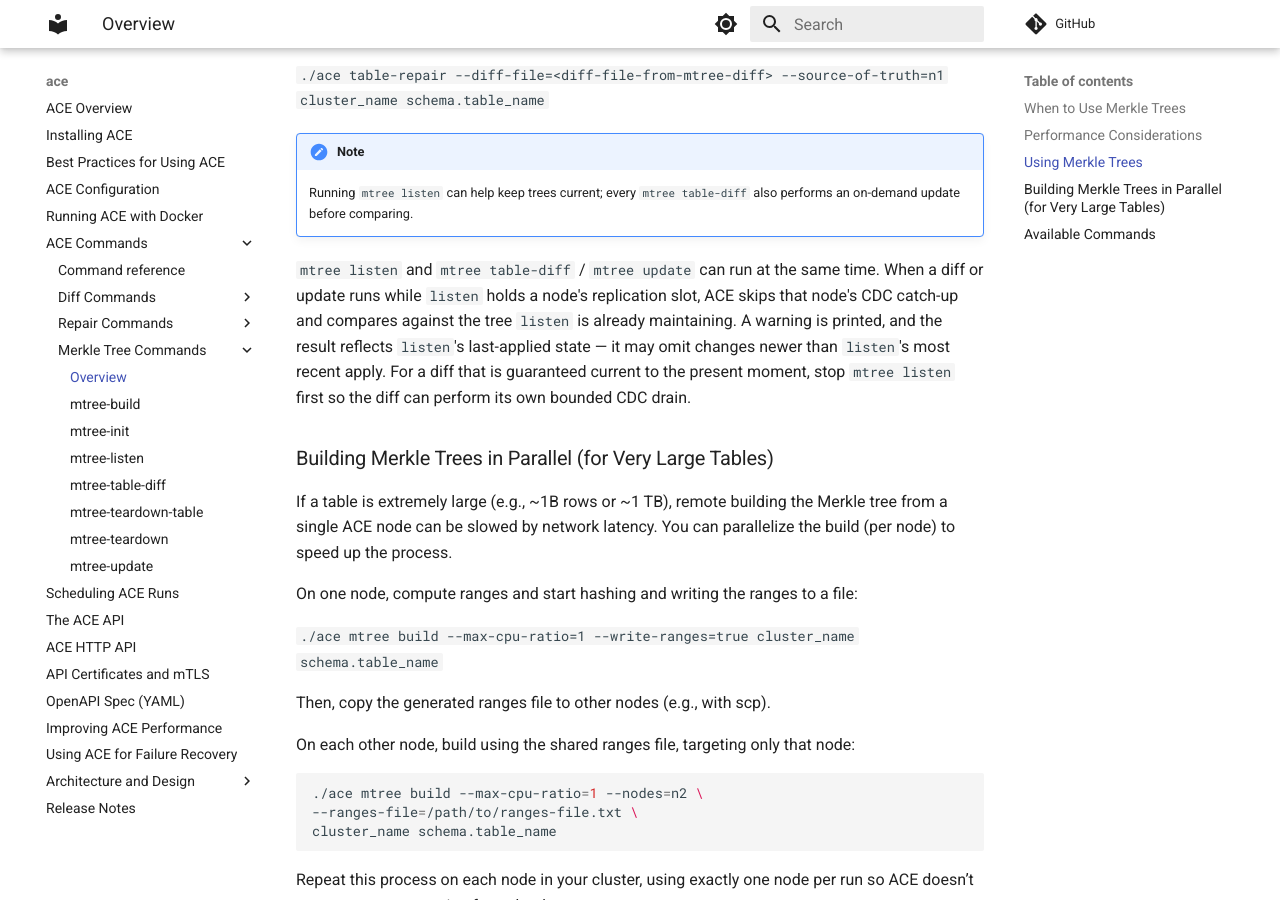
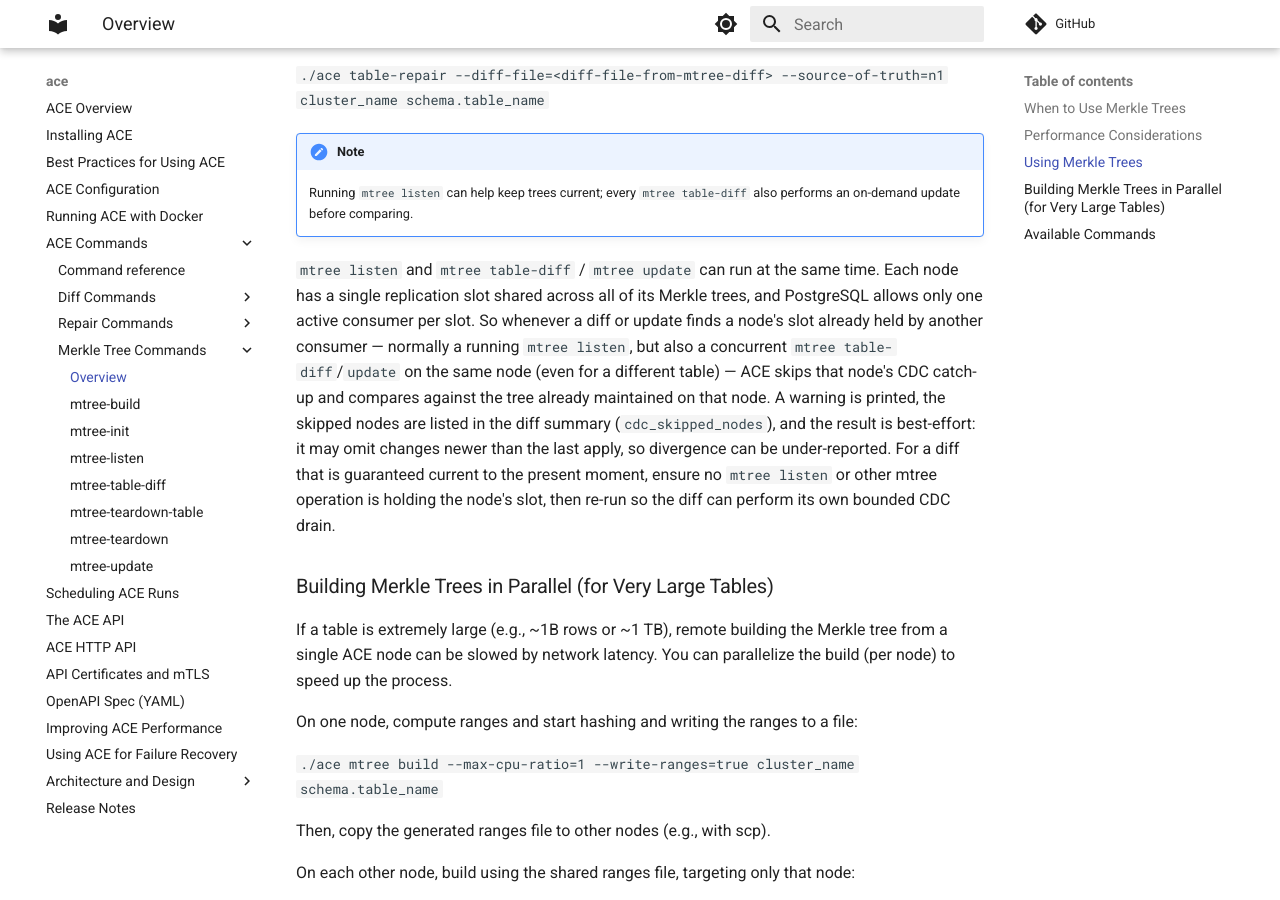
Before and after one commit to pgEdge/ace, an MkDocs documentation site: the page built from docs/commands/mtree/index.md, in a window 1280 px wide and 900 px high, scrolled down 1572 px. Built offline with MkDocs 1.6.1 and Material for MkDocs 9.7.7, drawn with Linux system fonts in a browser that asks for light colours; comment, search, counter and statistics services are not loaded.

Commit message:
fix(mtree): surface best-effort CDC skip and stop over-claiming listen
A busy slot can be held by any consumer (including a concurrent bounded
mtree op sharing the node's slot), not only mtree listen. Make the skip
visible instead of implying a guaranteed comparison:

- add cdc_skipped_nodes to DiffSummary so it appears in the diff report
- warn at end of diff when nodes were skipped (fires even if trees match)
- reword the per-node warning to not assert the holder is listen and to
  note divergence can be under-reported
- docs: shared per-node slot, concurrent-op trigger, best-effort caveat

```diff
--- a/docs/commands/mtree/index.md
+++ b/docs/commands/mtree/index.md
@@ -48,12 +48,17 @@ Finally, you can use the diff file to initiate table repair with the ACE [table-
     Running `mtree listen` can help keep trees current; every `mtree table-diff` also performs an on-demand update before comparing.
 
 `mtree listen` and `mtree table-diff` / `mtree update` can run at the same time.
-When a diff or update runs while `listen` holds a node's replication slot, ACE
-skips that node's CDC catch-up and compares against the tree `listen` is already
-maintaining. A warning is printed, and the result reflects `listen`'s
-last-applied state — it may omit changes newer than `listen`'s most recent
-apply. For a diff that is guaranteed current to the present moment, stop
-`mtree listen` first so the diff can perform its own bounded CDC drain.
+Each node has a single replication slot shared across all of its Merkle trees,
+and PostgreSQL allows only one active consumer per slot. So whenever a diff or
+update finds a node's slot already held by another consumer — normally a running
+`mtree listen`, but also a concurrent `mtree table-diff`/`update` on the same
+node (even for a different table) — ACE skips that node's CDC catch-up and
+compares against the tree already maintained on that node. A warning is printed,
+the skipped nodes are listed in the diff summary (`cdc_skipped_nodes`), and the
+result is best-effort: it may omit changes newer than the last apply, so
+divergence can be under-reported. For a diff that is guaranteed current to the
+present moment, ensure no `mtree listen` or other mtree operation is holding the
+node's slot, then re-run so the diff can perform its own bounded CDC drain.
 
 ### Building Merkle Trees in Parallel (for Very Large Tables)
 
```
Also changed, not shown: docs/commands/mtree/mtree-table-diff.md (+9 -5 lines), 2 other files.
